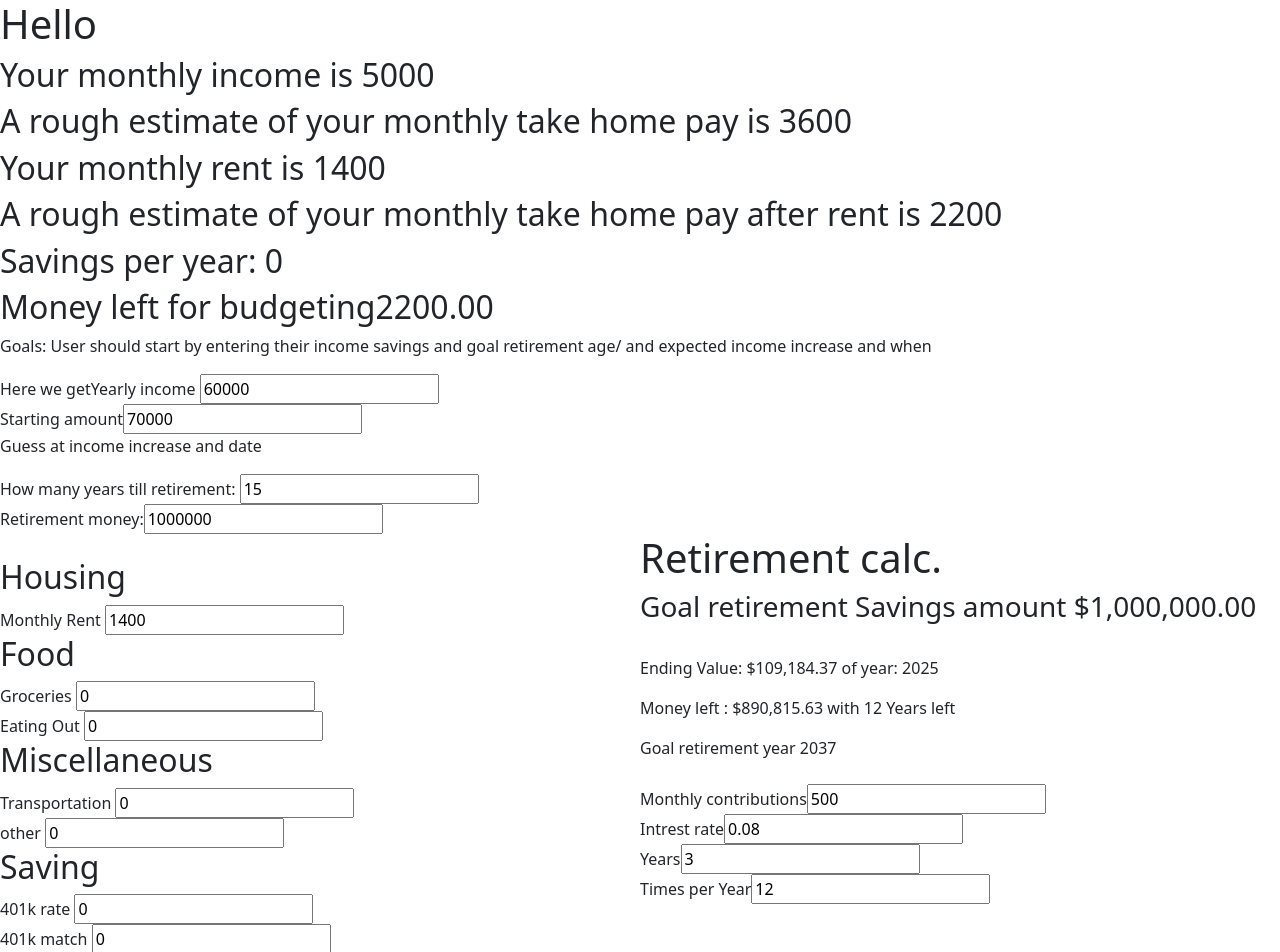
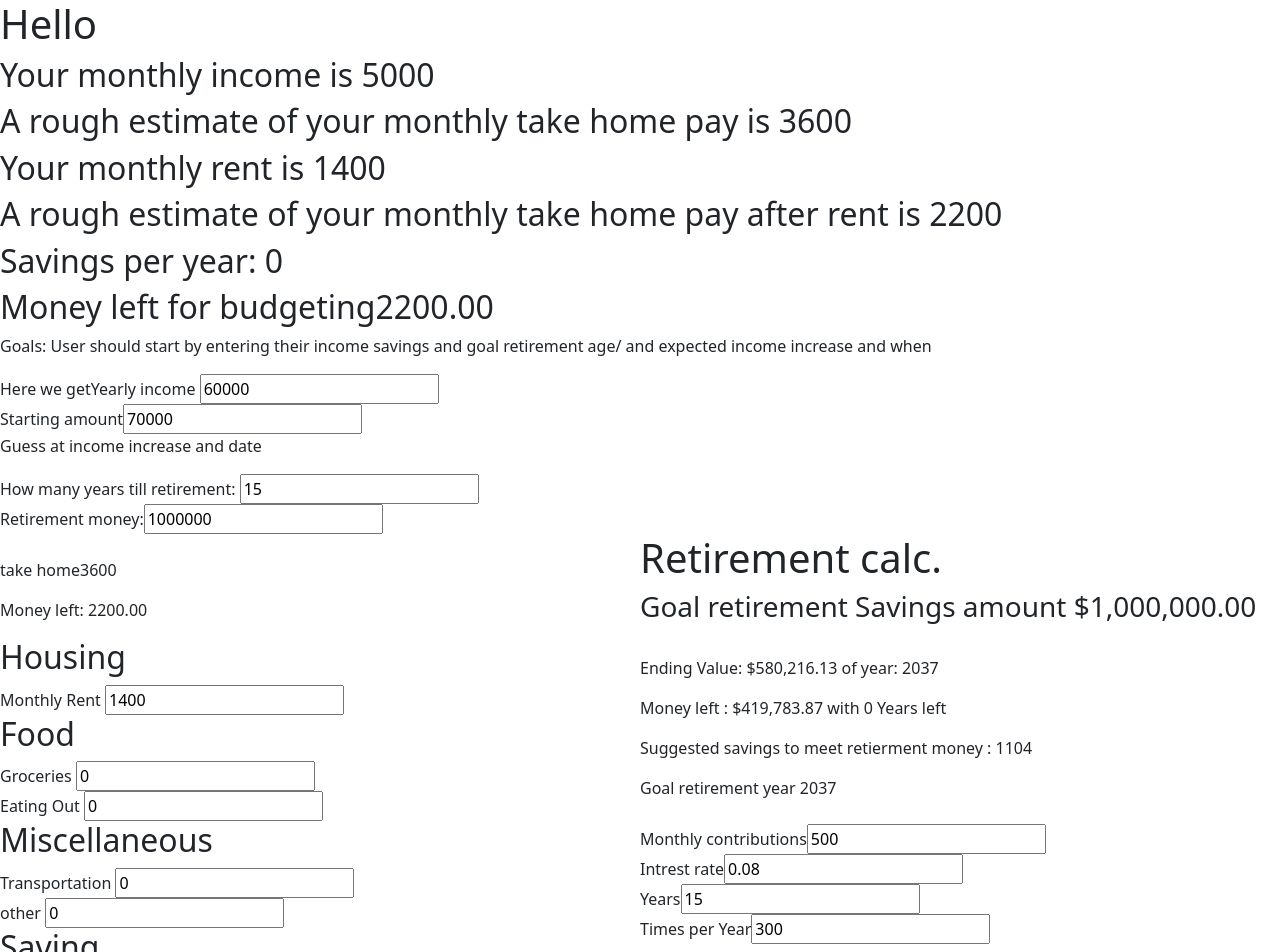
Before and after one commit to BenDMaryland/finder, a React (Create React App) app in the folder my-app/: page / in a window 1280 px wide. Shown: the top 952 px of the page. Built offline with nearby package versions, Linux system fonts and the light colour scheme; no server answers.

Commit message:
savings added

```diff
--- a/my-app/src/components/BudgetCalc.js
+++ b/my-app/src/components/BudgetCalc.js
@@ -56,6 +56,9 @@ function BudgetCalc() {
             <Calcs className='calcs'>
                 <div>
                     <br />
+                    <p> take home{(income / 12) * .72}</p>
+                    <p>Money left: {MoneyLeft}</p>
+
                     <h2>Housing</h2>
                     <label>Monthly Rent</label>   <input type='number' placeholder='0' value={rent} onChange={(e) => setrent(e.target.value)}></input>          <br />
                     <h2>Food</h2>
@@ -69,11 +72,12 @@ function BudgetCalc() {
                     <label>401k rate </label> <input type='number' placeholder='0' value={ret401k} onChange={(e) => setRet401k(e.target.value)}></input>          <br />
                     <label>401k match </label> <input type='number' placeholder='0' value={ret401kMatch} onChange={(e) => setRet401kMatch(e.target.value)}></input>          <br />'
 
-                    <label>Savings Investment  </label>   <input type='number' placeholder='0' value={SavingInvest} onChange={(e) => setSavingInvest(e.target.value)}></input>          <br />
+                    <label>Savings Investment  </label>   <input type='number' placeholder='0' value={SavingInvest} onChange={(e) => setSavingInvest(parseInt(e.target.value))}></input>          <br />
+                    <h2>Savings Invest per month is   {((income * ret401k)/12) + ((income * ret401kMatch)/12) + (SavingInvest ) }</h2>
                     <label>Savings cash   </label>   <input type='number' placeholder='0' value={SavingCash} onChange={(e) => setSavingCash(e.target.value)}></input>          <br />
                 </div>
                 <div>
-                    <Retire initValue={initValue} setinitValue={setinitValue} goalRetireMoney={goalRetireMoney} goalRetireDate={goalRetireDate}/>
+                    <Retire income={income} initValue={initValue} setinitValue={setinitValue} goalRetireMoney={goalRetireMoney} goalRetireDate={goalRetireDate}/>
                 </div>
             </Calcs>
         </div>
--- a/my-app/src/components/Retire.js
+++ b/my-app/src/components/Retire.js
@@ -1,32 +1,45 @@
 import React, { useState, useEffect } from 'react'
 
-function Retire({ initValue, setinitValue, goalRetireDate, goalRetireMoney }) {
+function Retire({ initValue, setinitValue, goalRetireDate, goalRetireMoney, income }) {
 
     const [MonthlyContr, setMonthlyContr] = useState(500)
     const [Interest, setIInterest] = useState(.08)
     const [EndingValue, setEndingValue] = useState(0)
-    const [years, setyears] = useState(3)
-    const [timesPerMonth, settimesPerMonth] = useState(12)
-
+    const [years, setyears] = useState(15)
+    const [timesPerMonth, settimesPerMonth] = useState(300)
+const [suggestedSavingsAmount, setsuggestedSavingsAmount ] = useState()
 
     useEffect(() => {
 
-        console.log("init  cont ", initValue)
+
         let nt = timesPerMonth * years
         let IntrestRate = 1 + (Interest / timesPerMonth)
         let compounder = Math.pow(IntrestRate, nt)
 
 
-        let FutureValue = MonthlyContr * ((compounder - 1) / (Interest / timesPerMonth))
+        let FutureValue = MonthlyContr * ((compounder - 1) / (IntrestRate / timesPerMonth))
 
 
         let princCompoud = compounder * initValue
 
 
         setEndingValue(princCompoud + FutureValue)
+// for loop for suggested retirement savings based on date and year and shit
+
+        let FakeFutureValue
+        let fakeEndingValue
+
+for(let i =0; i< (income/12 ); i++){
+     FakeFutureValue = i * ((compounder - 1) / (IntrestRate / timesPerMonth))
+    fakeEndingValue = princCompoud + FakeFutureValue
+
+    if (fakeEndingValue >= goalRetireMoney) setsuggestedSavingsAmount(i)
+    if (fakeEndingValue >= goalRetireMoney) break
 
 
-    }, [years, Interest, MonthlyContr, initValue, timesPerMonth, initValue])
+}
+
+    }, [years, Interest, MonthlyContr, initValue, timesPerMonth, initValue, goalRetireMoney, goalRetireDate,income])
 
     //Total = [ P(1+r/n)^(nt) ] + [ PMT × (((1 + r/n)^(nt) - 1) / (r/n)) ]
     return (
@@ -39,7 +52,7 @@ function Retire({ initValue, setinitValue, goalRetireDate, goalRetireMoney }) {
 
             <p>Ending Value:  ${EndingValue.toFixed(2).toString().replace(/\B(?=(\d{3})+(?!\d))/g, ",")}   of year: {Number(years) + Number(new Date().getFullYear())}  </p>
             <p>Money left :       ${(goalRetireMoney - EndingValue).toFixed(2).toString().replace(/\B(?=(\d{3})+(?!\d))/g, ",")}   with {goalRetireDate - years}          Years left              </p>
-
+<p>Suggested savings to meet retierment money : {suggestedSavingsAmount}</p>
 
 
 
@@ -48,7 +61,7 @@ function Retire({ initValue, setinitValue, goalRetireDate, goalRetireMoney }) {
             <br />
             {/* <label>Starting amount</label><input type={"number"} value={initValue} onChange={(e) => setinitValue(parseInt(e.target.value))}></input><br /> */}
             <label> Monthly contributions   </label ><input value={MonthlyContr} type={"number"} onChange={(e) => setMonthlyContr(parseInt(e.target.value))}></input><br />
-            <label> Intrest rate   </label><input type={"number"} value={Interest} onChange={(e) => setIInterest(parseInt(e.target.value))}></input><br />
+            <label> Intrest rate   </label><input value={Interest} onChange={(e) => setIInterest(e.target.value)}></input><br />
             <label> Years  </label ><input type={"number"} value={years} onChange={(e) => setyears(parseInt(e.target.value))}></input><br />
             <label> Times per Year   </label ><input type={"number"} value={timesPerMonth} onChange={(e) => settimesPerMonth(parseInt(e.target.value))}></input><br />
 
```
